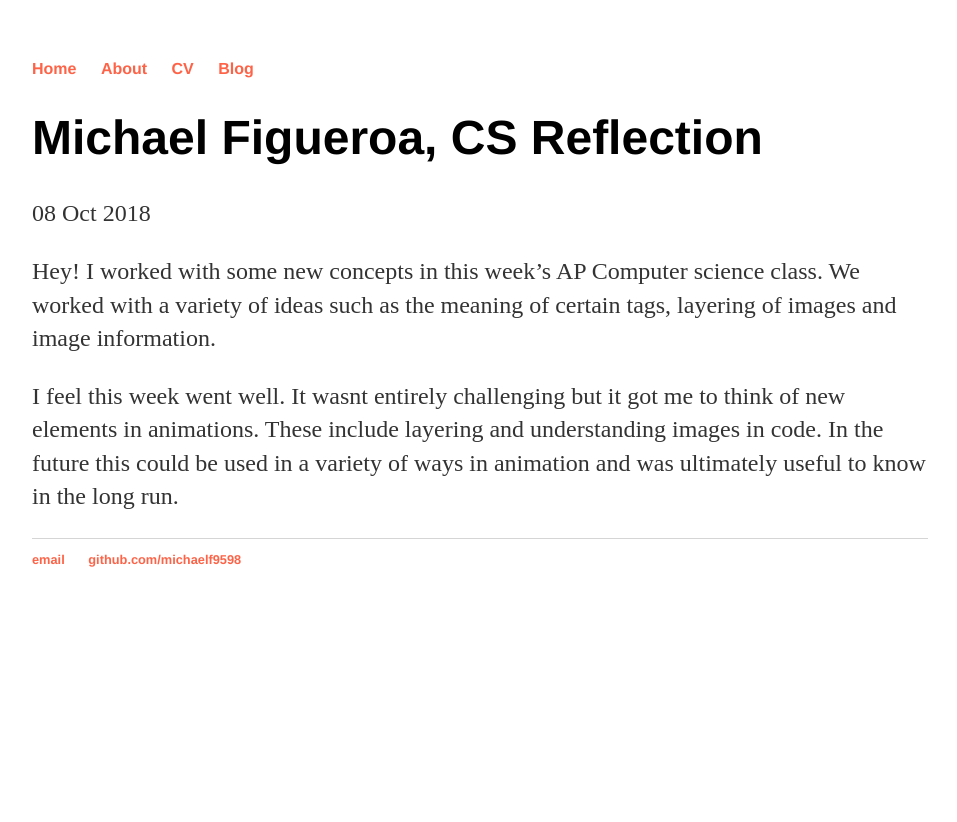
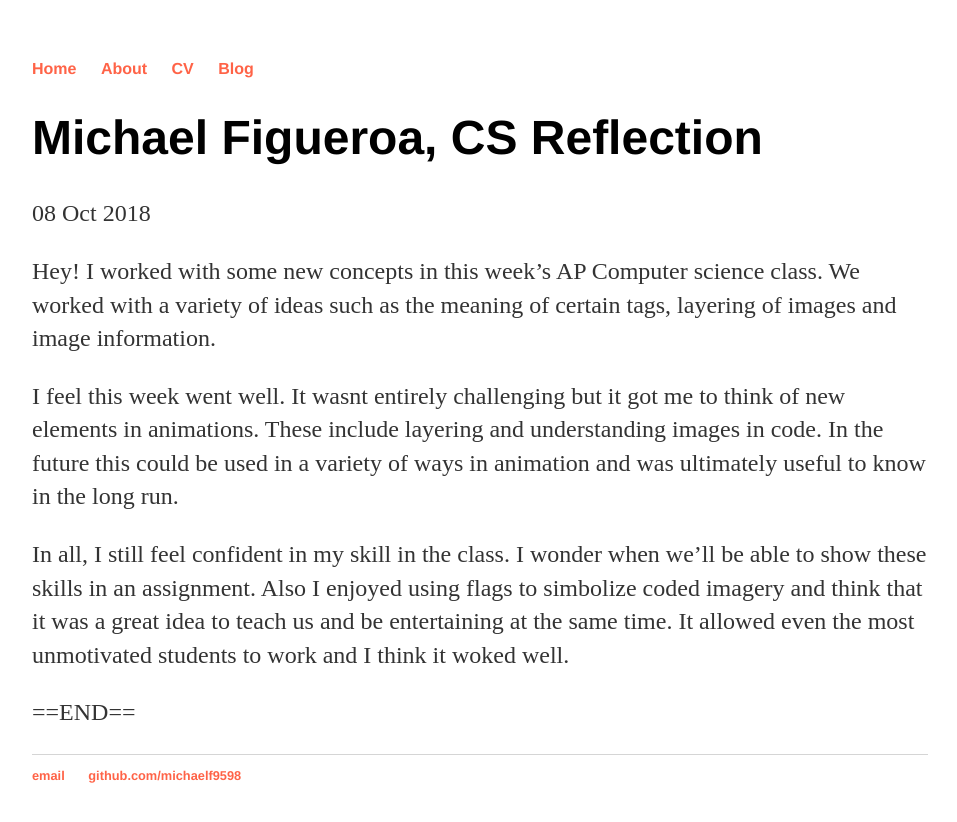
Before and after one commit to michaelf9598/michaelf9598.github.io, a Jekyll site: the page built from _posts/2018-10-08-Week-Three.md, in a window 1280 px wide. Shown: the top 822 px of the page, without its empty margins (160-1117 px from the left). Built offline with Jekyll 4.4.1, drawn with Linux system fonts in a browser that asks for light colours.

Commit message:
Update 2018-10-08-Week-Three.md

```diff
--- a/_posts/2018-10-08-Week-Three.md
+++ b/_posts/2018-10-08-Week-Three.md
@@ -9,3 +9,7 @@ Hey! I worked with some new concepts in this week's AP Computer science class. W
 
 I feel this week went well. It wasnt entirely challenging but it got me to think of new elements in animations. These include layering and understanding images in code.
 In the future this could be used in a variety of ways in animation and was ultimately useful to know in the long run.
+
+In all, I still feel confident in my skill in the class. I wonder when we'll be able to show these skills in an assignment. Also I enjoyed using flags to simbolize coded imagery and think that it was a great idea to teach us and be entertaining at the same time. It allowed even the most unmotivated students to work and I think it woked well.
+
+==END==
```
